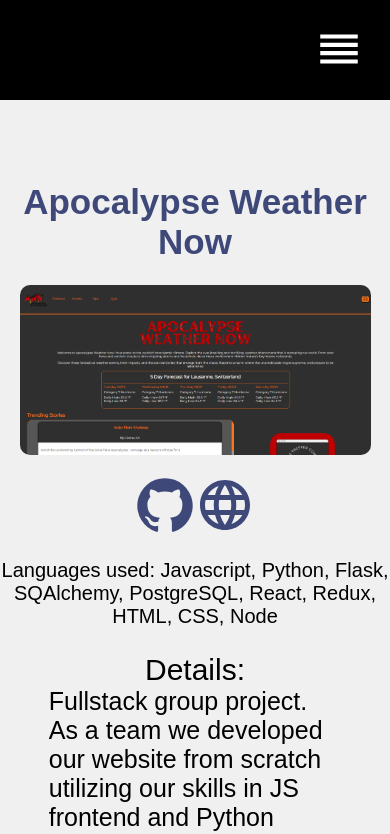
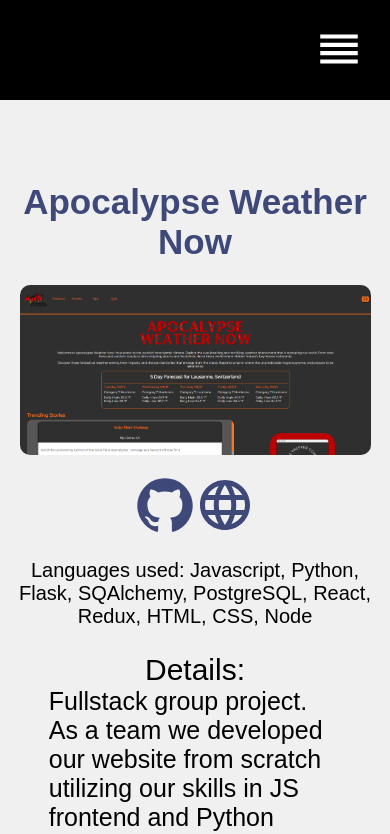
Before and after one commit to jwoff1991/Portfolio-Website, a React (Create React App) app: page /project/1 in a window 390 px wide. Shown: the top 834 px of the page. Built offline with nearby package versions, Linux system fonts and the light colour scheme.

Commit message:
single projects page mobile display update

```diff
--- a/src/styles/projectItem.css
+++ b/src/styles/projectItem.css
@@ -37,4 +37,9 @@
     .project-image {
         width: 90vw !important;
     }
+
+    .project-display-skills {
+        margin-left: 7px;
+        margin-right: 7px;
+    }
   }
```
